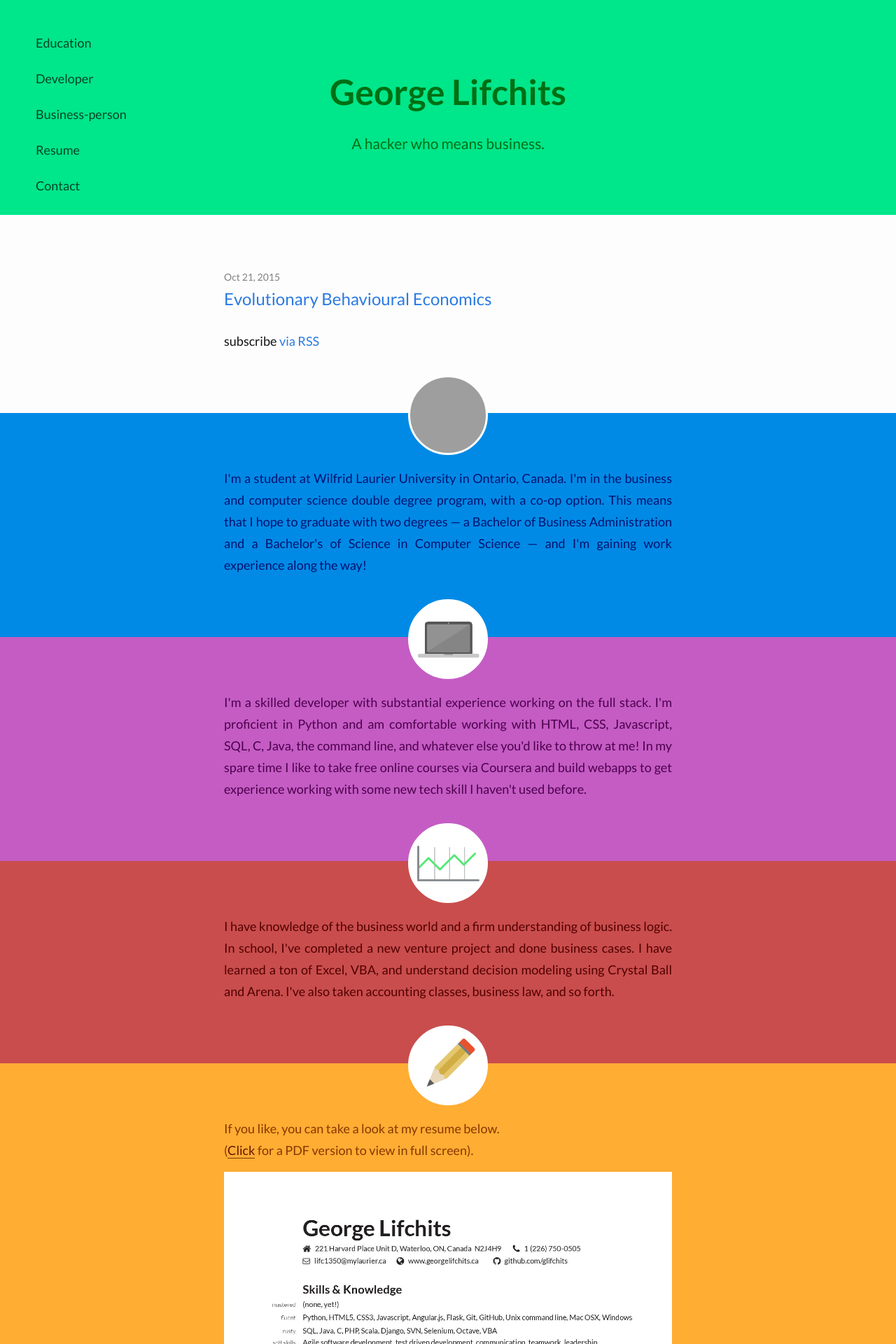
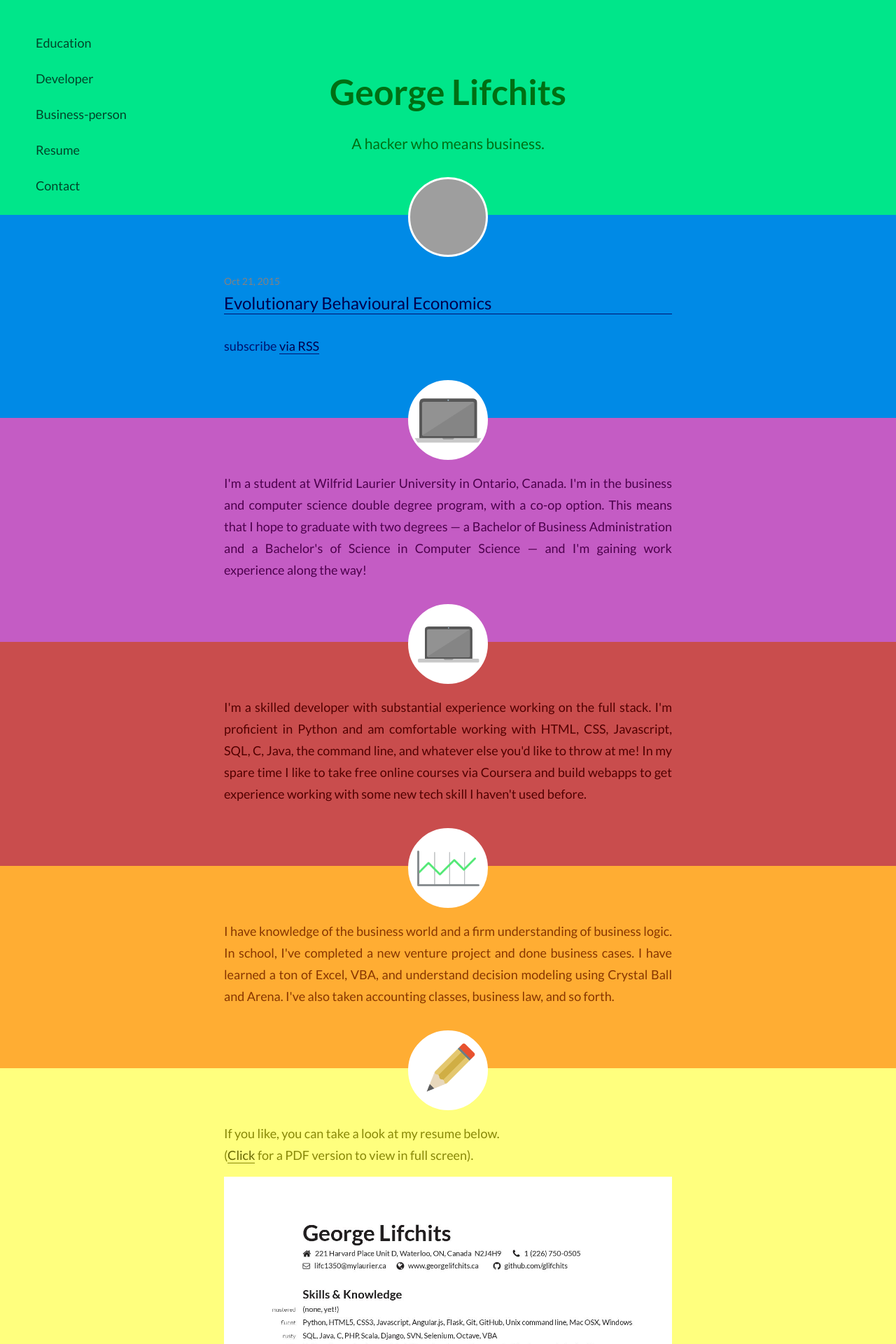
Before and after one commit to glifchits/glifchits.github.io, a Jekyll site: the page built from index.html, in a window 1280 px wide. Shown: the top 1920 px of the page at 70% size. Built offline with Jekyll 4.4.1, drawn with Linux system fonts in a browser that asks for light colours; nearby versions of some CDN libraries; comment, search, counter and statistics services are not loaded; grey boxes are pictures that could not be loaded.

Commit message:
rotate section colours and add picture for the blog section

```diff
--- a/_sass/_styles.scss
+++ b/_sass/_styles.scss
@@ -164,7 +164,8 @@ header {
     }
   }
 }
-#education {
+
+#blog {
   @include colouring($blue);
   .picture {
     // the s= defines the size of the image requested
@@ -174,22 +175,30 @@ header {
   }
 }
 
+#education {
+  @include colouring($purple);
+  .picture {
+    background-image: url('../images/laptop.png');
+    background-size: $dim;
+  }
+}
+
 #dev-skills {
-  @include colouring($purple);
+  @include colouring($red);
   .picture {
     background-image: url('../images/laptop.png');
   }
 }
 
 #biz-skills {
-  @include colouring($red);
+  @include colouring($orange);
   .picture {
     background-image: url('../images/business.png');
   }
 }
 
 #resume {
-  @include colouring($orange);
+  @include colouring($yellow);
   .picture {
     background-image: url('../images/pencil.png');
     background-size: 22%;
@@ -208,8 +217,7 @@ header {
 }
 
 #contact {
-  $contact-col: $yellow;
-  @include colouring($contact-col);
+  @include colouring($green);
   .picture {
     background-image: url('../images/contact.png');
   }
--- a/index.html
+++ b/index.html
@@ -16,7 +16,8 @@ layout: default
   </ul>
 </div>
 
-<section>
+<section id="blog">
+  <div class="picture"></div>
   <ul class="post-list">
     {% for post in site.posts %}
     <li>
```
